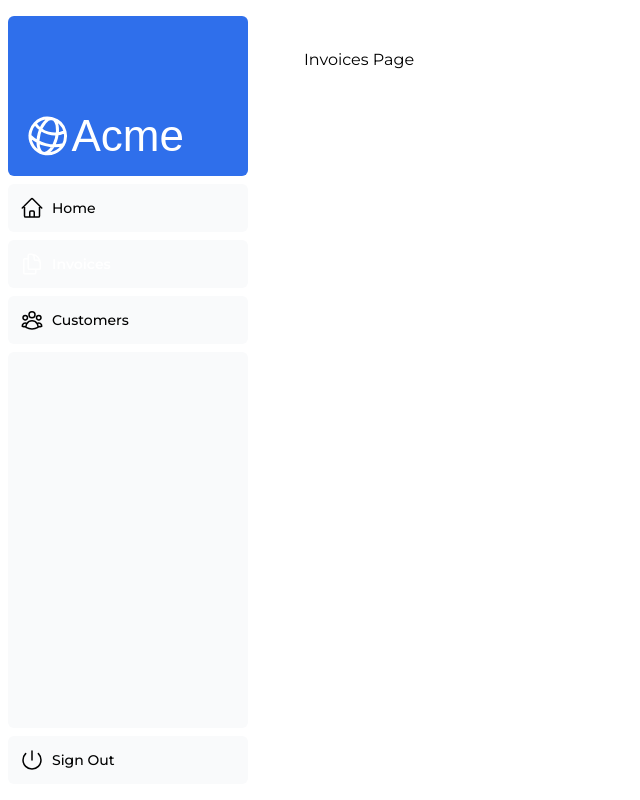
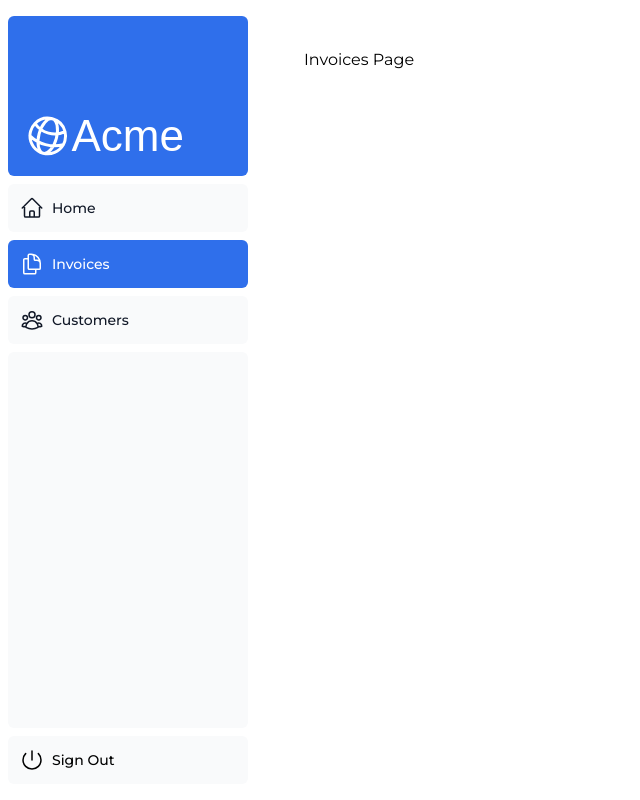
Before and after one commit to omancillav/nextjs-dashboard, a Next.js app: page /dashboard/invoices in a window 1280 px wide. Shown: the whole page, without its empty margins (0-640 px from the left). Built offline with nearby package versions, Linux system fonts and the light colour scheme; a web font is replaced by a local one.

Commit message:
Refactor active link styling for improved visibility and consistency

```diff
--- a/app/ui/dashboard/nav-links.tsx
+++ b/app/ui/dashboard/nav-links.tsx
@@ -26,8 +26,10 @@ export default function NavLinks() {
           <Link
             key={link.name}
             href={link.href}
-            className={`flex h-[48px] grow items-center justify-center gap-2 rounded-md bg-gray-50 p-3 text-sm font-medium hover:bg-sky-100 hover:text-blue-600 md:flex-none md:justify-start md:p-2 md:px-3 ${
-              pathname === link.href && "bg-blue-400 text-white hover:bg-sky-500 hover:text-white font-semibold"
+            className={`flex h-[48px] grow items-center justify-center gap-2 rounded-md p-3 text-sm font-medium md:flex-none md:justify-start md:p-2 md:px-3 ${
+              pathname === link.href
+                ? "bg-blue-600 text-white hover:bg-blue-700"
+                : "bg-gray-50 text-gray-900 hover:bg-sky-100 hover:text-blue-600"
             }`}
           >
             <LinkIcon className="w-6" />
```
